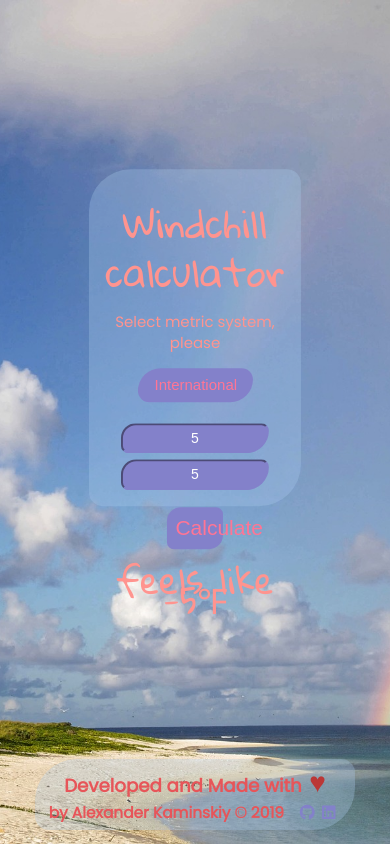
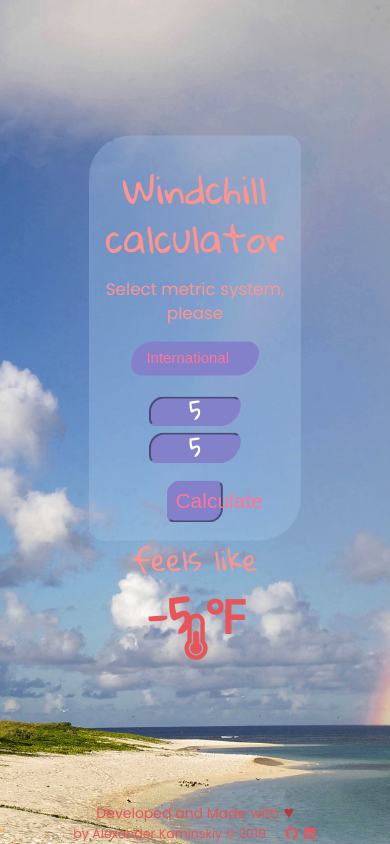
Before and after one commit to aussftw/windchill, a React (Create React App) app: page / in a window 390 px wide. Both pictures are taken after typing "5", "5" into the empty fields and a click on the button "Calculate". Built offline with nearby package versions, Linux system fonts and the light colour scheme.

Commit message:
finished styles for 5s

```diff
--- a/src/Components/App.css
+++ b/src/Components/App.css
@@ -12,7 +12,7 @@
   left: 50%;
   top: 40%;
   transform: translate(-50%, -50%);
-  height: 40%;
+  height: 48%;
   padding: 1rem;
 }
 
@@ -33,6 +33,7 @@
 
 p {
   color: #ff948f;
+  font-size: 1.2rem;
 }
 
 select {
@@ -40,10 +41,14 @@ select {
   background-color: #8381ca;
   color: #ff7595;
   padding: 8px 16px;
-  border: 0.2rem;
+
   border-radius: 2rem 1rem;
+  border: #8381ca;
   cursor: pointer;
   font-weight: 300;
+  text-align-last: center;
+  padding-right: 29px;
+  direction: rtl;
 }
 
 select:focus {
@@ -66,12 +71,15 @@ select {
   margin: 0.2rem;
   border-color: #8381ca;
   border-radius: 2rem 1rem 3rem;
-  width: 80%;
+  width: 50%;
   height: 2.2rem;
-  font-weight: 500;
+  font-size: 1.8rem;
   background: #8381ca;
   color: #ffffff;
   text-align: center;
+  padding-bottom: 0.2rem;
+
+  font-family: "Gloria Hallelujah";
 }
 
 .input::placeholder {
@@ -95,7 +103,7 @@ input:focus {
   border-radius: 1rem 0.5rem;
   font-size: 1.5rem;
   color: #ff7595;
-  border: 0.2rem solid #8381ca;
+  border-color: #8381ca;
 }
 
 button:focus {
@@ -109,7 +117,87 @@ button:hover {
 .result {
   color: #ff948f;
   font-weight: 500;
-  font-size: 2.5rem;
-  margin: 0.5rem;
+  font-size: 2rem;
+  margin: 1rem;
+
   font-family: "Gloria Hallelujah";
 }
+.number {
+  font-size: 3.3rem;
+  margin-top: 2.5rem;
+  font-weight: bold;
+  color: #e75559;
+}
+.unit_system {
+  padding-left: 1rem;
+}
+
+i {
+  padding-left: 0.4rem;
+}
+
+@media screen and (max-width: 320px) {
+  .container {
+    position: fixed;
+    width: 85%;
+    height: 80%;
+    padding: 1rem;
+    margin-top: 3rem;
+  }
+  .app_title {
+    font-size: 1.9rem;
+    padding-top: 1rem;
+  }
+  .metric_selector {
+    font-size: 1rem;
+    padding: 0.1rem;
+    margin-top: 0.3rem;
+  }
+  select {
+    margin-bottom: 0.4rem;
+    padding: 0.4rem 0.9rem;
+    border: 0.1rem;
+    border-radius: 2rem 1rem;
+    font-weight: 300;
+    width: 60%;
+    height: 2rem;
+  }
+  .input {
+    margin: 0.2rem;
+    height: 3rem;
+    color: #ff7595;
+    font-weight: bold;
+    font-size: 2.2rem;
+    padding-top: 0.5rem;
+  }
+
+  .input:focus {
+    color: #8381ca;
+  }
+  .input::placeholder {
+    font-size: 13px;
+    text-indent: -10px;
+  }
+
+  .calc {
+    width: 60%;
+    height: 3rem;
+    margin: 0.5rem;
+    border-radius: 1rem 0.5rem;
+    font-size: 1.3rem;
+    font-weight: bold;
+    color: #ff7595;
+  }
+
+  .result {
+    color: #ff948f;
+    font-size: 2rem;
+    margin-top: 1.5rem;
+  }
+  .number {
+    font-size: 3.3rem;
+    margin-top: 2.5rem;
+    font-weight: bold;
+    color: #e75559;
+  }
+}
--- a/src/Components/App.js
+++ b/src/Components/App.js
@@ -39,8 +39,7 @@ class App extends React.Component {
           0.4275 * temp * Math.pow(wind, 0.16)
       );
 
-      this.setState({ windchill: windChillCalc });
-      this.setState({ showResult: true });
+      this.setState({ windchill: windChillCalc, showResult: true });
     } else {
       const windChillCalc = Math.round(
         15.12 +
@@ -58,15 +57,23 @@ class App extends React.Component {
     if (this.state.system === "US") {
       return (
         <span>
-          feels like {windchill}
-          <span>&#8457;</span>{" "}
+          feels like{" "}
+          <div className="number">
+            {windchill}
+            <span className="unit_system">&#8457;</span>
+            <i className="thermometer half icon" />
+          </div>
         </span>
       );
     } else {
       return (
         <span>
-          feels like {windchill}
-          <span>&#8451;</span>
+          feels like{" "}
+          <div className="number">
+            {windchill}
+            <span className="unit_system">&#8451;</span>
+            <i className="thermometer half icon" />
+          </div>
         </span>
       );
     }
@@ -97,6 +104,7 @@ class App extends React.Component {
             <input
               className="input"
               type="number"
+              max="451"
               placeholder="  Temperature"
               onChange={this.onTemperatureChange}
               required
--- a/src/Components/footer/footer.css
+++ b/src/Components/footer/footer.css
@@ -5,17 +5,10 @@
   justify-content: center;
   text-align: center;
   padding: 1.2rem;
-  padding-bottom: 1rem;
-
+  padding-bottom: 0.5rem;
   width: 100%;
   position: fixed;
   bottom: 0;
-}
-.brown {
-  display: inline;
-  color: #bb3737;
-  font-weight: bold;
-  font-size: 2rem;
 }
 
 .footer-text {
@@ -24,12 +17,17 @@
   color: #e75559;
   margin-top: 0.5rem;
   font-weight: bold;
-  background: rgba(171, 205, 239, 0.3);
+  background: rgba(112, 163, 159, 0.3);
   padding: 1rem;
   padding-bottom: 0.5rem;
   border-radius: 3rem 1rem 3rem;
 }
-
+.brown {
+  display: inline;
+  color: #bb3737;
+  font-weight: bold;
+  font-size: 2rem;
+}
 .footer-text-extented {
   margin-top: 0.5rem;
   font-size: 1.1rem;
@@ -40,5 +38,28 @@
 }
 
 i {
-  color: #8381ca;
+  color: #e75559;
 }
+
+@media screen and (max-width: 40rem) {
+  .footer-container {
+    padding: 1.2rem;
+  }
+  .footer-text {
+    height: 2rem;
+    font-size: 1rem;
+    margin-top: 0.1rem;
+    padding: 0.2rem;
+    padding-bottom: 0.5rem;
+    background: none;
+    font-weight: 100;
+  }
+  .brown {
+    font-size: 1.2rem;
+  }
+  .footer-text-extented {
+    margin-top: 0.1rem;
+    font-size: 0.9rem;
+    margin-bottom: 0.2rem;
+  }
+}
```
